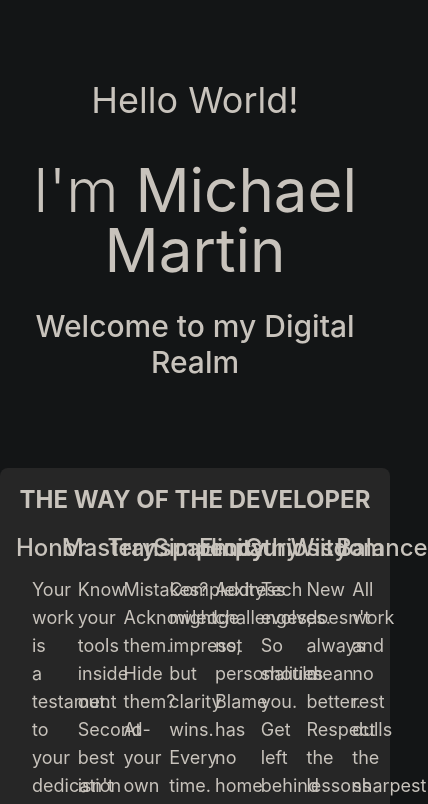
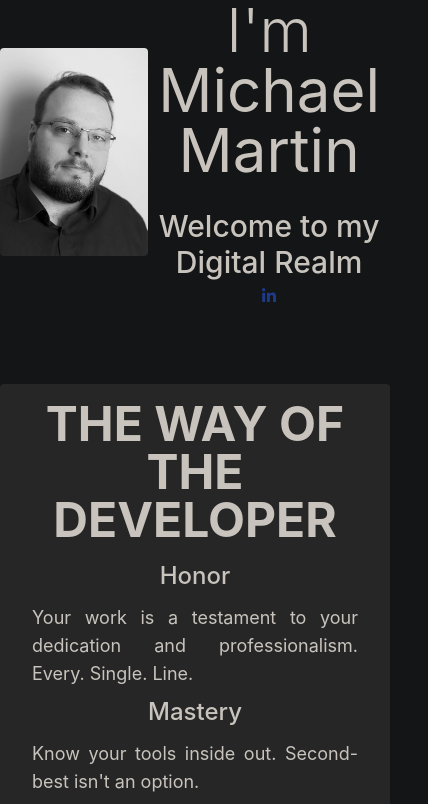
Before and after one commit to 0xMMA/personal-website, a SvelteKit app in the folder website-ui/: page / in a window 390 px wide. Shown: the top 804 px of the page, 428 px wide, since content can reach past the window. Built offline with nearby package versions, Linux system fonts and the light colour scheme.

Commit message:
add portrait, improve responsiveness

```diff
--- a/website-ui/src/routes/+layout.svelte
+++ b/website-ui/src/routes/+layout.svelte
@@ -1,6 +1,7 @@
 <script>
 	import '../app.pcss';
 	import Start from './start.svelte';
+	import Porttrait from './portrait.svelte';
 	// import Left from './left.svelte';
 	// import Right from './right.svelte';
 	import TheWayOfTheDeveloper from './theDevWay.svelte';
@@ -15,11 +16,14 @@
 	});
 </script>
 
-<div class="mt-20 space-y-20">
-	<Start />
+<div class="lg:mt-20 space-y-20">
+	<div class="flex mx-auto justify-center items-center md:space-x-20 sm:space-x-10">
+		<Porttrait />
+		<Start />
+	</div>
 	<div class="mx-auto max-w-screen-xl">
 		<TheWayOfTheDeveloper />
 	</div>
 </div>
 
-<div class="fixed bottom-0 left-0 text-gray-500 ml-1">© {currentYear} Michael Martin</div>
+<div class="fixed bottom-0 left-0 ml-1 text-gray-500">© {currentYear} Michael Martin</div>
--- /dev/null
+++ b/website-ui/src/routes/portrait.svelte
@@ -0,0 +1,4 @@
+
+<div class="rounded overflow-hidden w-80 ">
+    <img src="/portrait_compressed.jpg" alt="Portrait"  />
+</div>
--- a/website-ui/src/routes/start.svelte
+++ b/website-ui/src/routes/start.svelte
@@ -1,6 +1,13 @@
-<div class="grid grid-flow-row auto-rows-auto justify-center items-center">
-    <!-- <h1 class="text-3xl">Welcome to my PATH</h1> -->
-    <span class="mb-10 text-4xl text-center ">Hello World!</span>
-    <span class="mb-7 text-6xl text-center font-light">I'm <strong>Michael Martin</strong></span>
-    <span class="mb-2 text-3xl text-center font-medium">Welcome to my Digital Realm</span>
+<div class="align-center grid grid-flow-row auto-rows-min items-center justify-center">
+	<!-- <h1 class="text-3xl">Welcome to my PATH</h1> -->
+	<!-- <span class="mb-10 text-4xl text-center ">Hello World!</span> -->
+	<span class="mb-7 text-center text-6xl font-light">I'm <strong>Michael Martin</strong></span>
+	<span class="mb-2 text-center text-3xl font-medium">Welcome to my Digital Realm</span>
+	<a href="https://www.linkedin.com/in/michael-martin-dev/" class="mx-auto" title="linkedin">
+		<svg xmlns="http://www.w3.org/2000/svg" viewBox="0 0 448 512" class="h-4 w-4 fill-blue-900">
+			><!--!Font Awesome Free 6.6.0 by @fontawesome - https://fontawesome.com License - https://fontawesome.com/license/free Copyright 2024 Fonticons, Inc.--><path
+				d="M100.3 448H7.4V148.9h92.9zM53.8 108.1C24.1 108.1 0 83.5 0 53.8a53.8 53.8 0 0 1 107.6 0c0 29.7-24.1 54.3-53.8 54.3zM447.9 448h-92.7V302.4c0-34.7-.7-79.2-48.3-79.2-48.3 0-55.7 37.7-55.7 76.7V448h-92.8V148.9h89.1v40.8h1.3c12.4-23.5 42.7-48.3 87.9-48.3 94 0 111.3 61.9 111.3 142.3V448z"
+			/>
+		</svg>
+	</a>
 </div>
--- a/website-ui/src/routes/theDevWay.svelte
+++ b/website-ui/src/routes/theDevWay.svelte
@@ -2,10 +2,10 @@
     import Shard from './shard.svelte';
 </script>
 
-<div class="bg-neutral-800 p-4 rounded-lg">
-    <h1 class="text-2xl font-bold mb-4 text-center">THE WAY OF THE DEVELOPER</h1>
+<div class="bg-neutral-800 p-4 rounded">
+    <h1 class="text-5xl font-bold mb-4 text-center">THE WAY OF THE DEVELOPER</h1>
 
-    <div class="grid grid-cols-8 gap-2">
+    <div class="grid xl:grid-cols-8 lg:grid-cols-4 sm:grid-cols-2 gap-2">
         <Shard title="Honor" content="Your work is a testament to your dedication and professionalism. Every. Single. Line." />
         <Shard title="Mastery" content="Know your tools inside out. Second-best isn't an option." />
         <Shard title="Transparency" content="Mistakes? Acknowledge them. Hide them? At your own peril." />
```
Also changed, not shown: website-ui/static/portrait_compressed.jpg (added).
